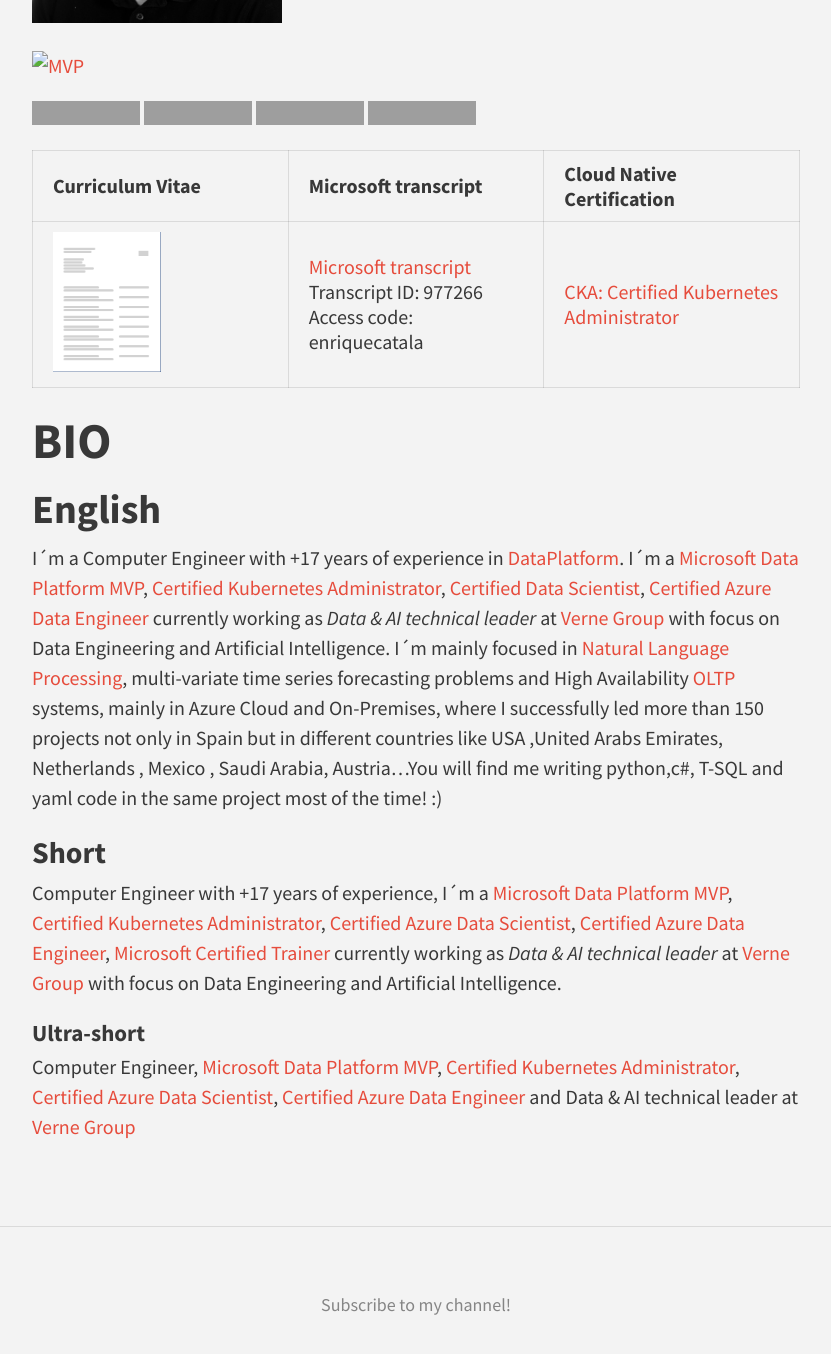
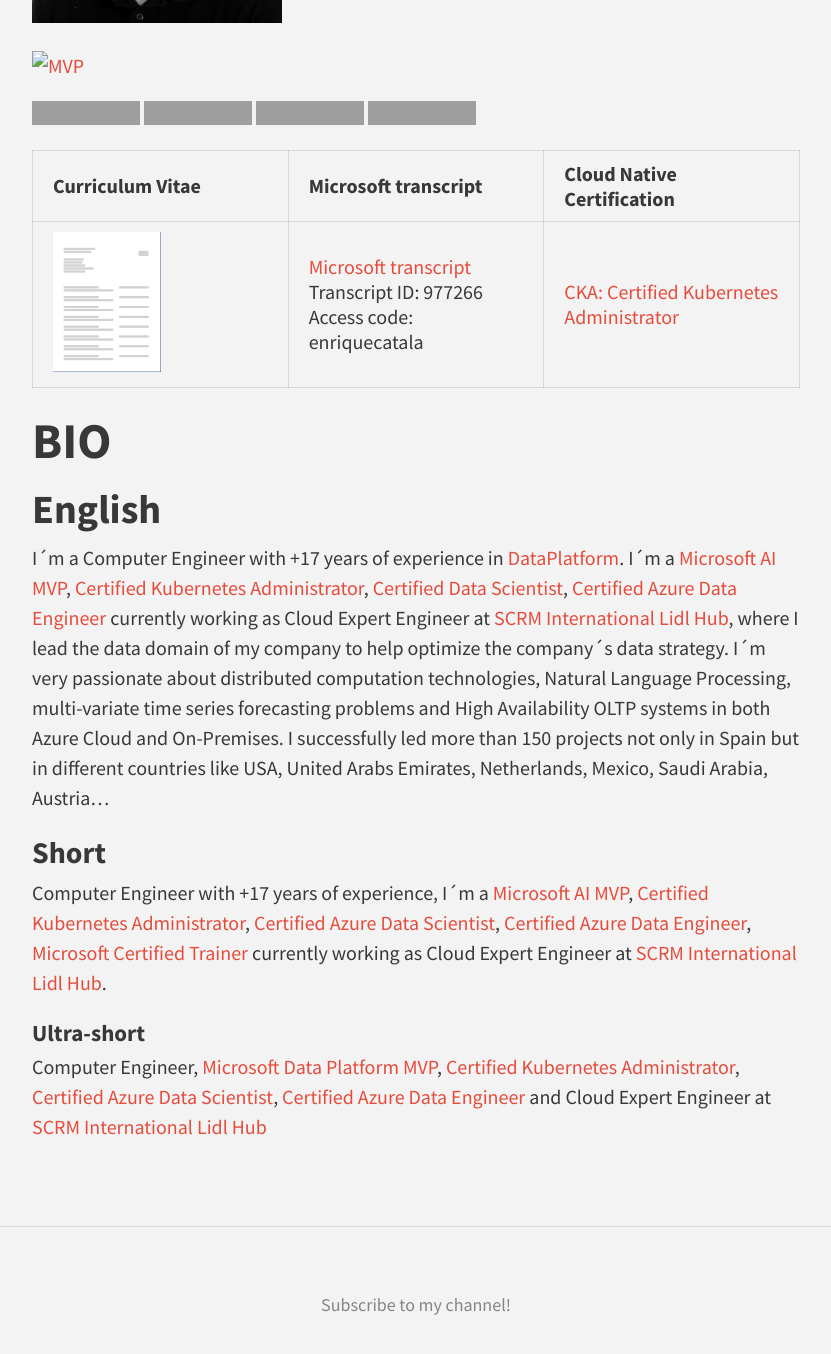
Before and after one commit to enriquecatala/enriquecatala.github.io, a Jekyll site: the page built from about.md, in a window 1280 px wide and 1400 px high, scrolled down 761 px, cut to the strip 0-1354 px from the top of the window. Shown: the whole strip, without its empty margins (224-1055 px from the left). Built offline with Jekyll 4.4.1, drawn with Linux system fonts in a browser that asks for light colours; nearby versions of some CDN libraries; comment, search, counter and statistics services are not loaded; grey boxes are pictures that could not be loaded.

Commit message:
update about

```diff
--- a/about.md
+++ b/about.md
@@ -28,12 +28,12 @@
 
 ## English
 
-I´m a Computer Engineer with +17 years of experience in [DataPlatform](https://en.wikipedia.org/wiki/Data_management_platform). I´m a [Microsoft Data Platform MVP](http://mvp.microsoft.com/es-es/mvp/Enrique%20Catala-5000312), [Certified Kubernetes Administrator](https://www.youracclaim.com/badges/0b17b446-3e58-4d13-aa0b-ded041a9260a/public_url), [Certified Data Scientist](https://www.credly.com/badges/6de55996-45bf-4e15-9b4b-b13425a9064a/public_url), [Certified Azure Data Engineer](https://www.credly.com/badges/50e1ce3f-ae34-4ce3-ba2d-a173d03d4e9d/public_url) currently working as _Data & AI technical leader_ at [Verne Group](https://www.vernegroup.com/vernetech/) with focus on Data Engineering and Artificial Intelligence. I´m mainly focused in [Natural Language Processing](https://en.wikipedia.org/wiki/Natural_language_processing), multi-variate time series forecasting problems and High Availability [OLTP](https://es.wikipedia.org/wiki/OLTP) systems, mainly in Azure Cloud and On-Premises, where I successfully led more than 150 projects not only in Spain but in different countries like USA ,United Arabs Emirates, Netherlands , Mexico , Saudi Arabia, Austria...You will find me writing python,c#, T-SQL and yaml code in the same project most of the time! :)
+I´m a Computer Engineer with +17 years of experience in [DataPlatform](https://en.wikipedia.org/wiki/Data_management_platform). I´m a [Microsoft AI MVP](http://mvp.microsoft.com/es-es/mvp/Enrique%20Catala-5000312), [Certified Kubernetes Administrator](https://www.youracclaim.com/badges/0b17b446-3e58-4d13-aa0b-ded041a9260a/public_url), [Certified Data Scientist](https://www.credly.com/badges/6de55996-45bf-4e15-9b4b-b13425a9064a/public_url), [Certified Azure Data Engineer](https://www.credly.com/badges/50e1ce3f-ae34-4ce3-ba2d-a173d03d4e9d/public_url) currently working as Cloud Expert Engineer at [SCRM International Lidl Hub](https://www.scrm.es/), where I lead the data domain of my company to help optimize the company´s data strategy. I´m very passionate about distributed computation technologies, Natural Language Processing, multi-variate time series forecasting problems and High Availability OLTP systems in both Azure Cloud and On-Premises. I successfully led more than 150 projects not only in Spain but in different countries like USA, United Arabs Emirates, Netherlands, Mexico, Saudi Arabia, Austria...
 
 ### Short
 
-Computer Engineer with +17 years of experience, I´m a [Microsoft Data Platform MVP](http://mvp.microsoft.com/es-es/mvp/Enrique%20Catala-5000312), [Certified Kubernetes Administrator](https://www.youracclaim.com/badges/0b17b446-3e58-4d13-aa0b-ded041a9260a/public_url), [Certified Azure Data Scientist](https://www.credly.com/badges/6de55996-45bf-4e15-9b4b-b13425a9064a/public_url), [Certified Azure Data Engineer](https://www.credly.com/badges/50e1ce3f-ae34-4ce3-ba2d-a173d03d4e9d/public_url), [Microsoft Certified Trainer](https://www.credly.com/earner/earned/badge/e375d52a-0b94-4bdc-8c3c-1f1b0f298297) currently working as _Data & AI technical leader_ at [Verne Group](https://www.vernegroup.com/vernetech/) with focus on Data Engineering and Artificial Intelligence.
+Computer Engineer with +17 years of experience, I´m a [Microsoft AI MVP](http://mvp.microsoft.com/es-es/mvp/Enrique%20Catala-5000312), [Certified Kubernetes Administrator](https://www.youracclaim.com/badges/0b17b446-3e58-4d13-aa0b-ded041a9260a/public_url), [Certified Azure Data Scientist](https://www.credly.com/badges/6de55996-45bf-4e15-9b4b-b13425a9064a/public_url), [Certified Azure Data Engineer](https://www.credly.com/badges/50e1ce3f-ae34-4ce3-ba2d-a173d03d4e9d/public_url), [Microsoft Certified Trainer](https://www.credly.com/earner/earned/badge/e375d52a-0b94-4bdc-8c3c-1f1b0f298297) currently working as Cloud Expert Engineer at [SCRM International Lidl Hub](https://www.scrm.es/).
 
 #### Ultra-short
 
-Computer Engineer, [Microsoft Data Platform MVP](http://mvp.microsoft.com/es-es/mvp/Enrique%20Catala-5000312), [Certified Kubernetes Administrator](https://www.youracclaim.com/badges/0b17b446-3e58-4d13-aa0b-ded041a9260a/public_url), [Certified Azure Data Scientist](https://www.credly.com/badges/6de55996-45bf-4e15-9b4b-b13425a9064a/public_url), [Certified Azure Data Engineer](https://www.credly.com/badges/50e1ce3f-ae34-4ce3-ba2d-a173d03d4e9d/public_url) and Data & AI technical leader at [Verne Group](https://www.vernegroup.com/vernetech)
+Computer Engineer, [Microsoft Data Platform MVP](http://mvp.microsoft.com/es-es/mvp/Enrique%20Catala-5000312), [Certified Kubernetes Administrator](https://www.youracclaim.com/badges/0b17b446-3e58-4d13-aa0b-ded041a9260a/public_url), [Certified Azure Data Scientist](https://www.credly.com/badges/6de55996-45bf-4e15-9b4b-b13425a9064a/public_url), [Certified Azure Data Engineer](https://www.credly.com/badges/50e1ce3f-ae34-4ce3-ba2d-a173d03d4e9d/public_url) and Cloud Expert Engineer at [SCRM International Lidl Hub](https://www.scrm.es/)
```
Also changed, not shown: 3 other files.
